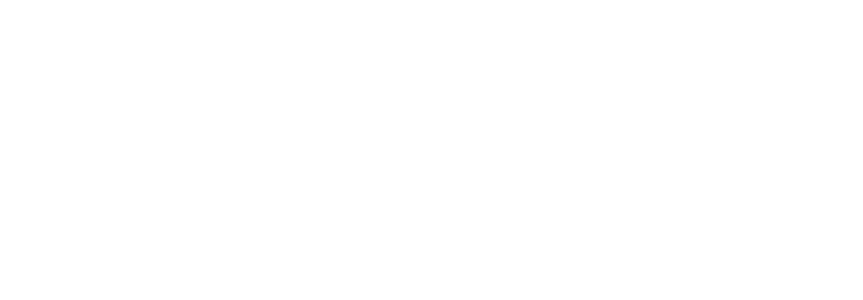
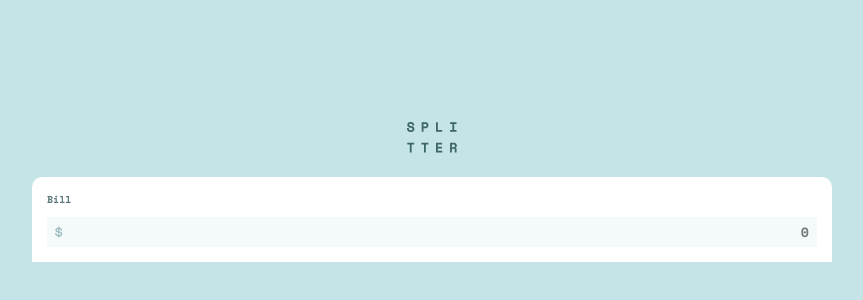
Before and after one commit to amirhossein-peyvand/tip-calculator-app, a React (Vite) app: page / in a window 1280 px wide. Shown: the part 208-508 px from the top of the page, without its empty margins (208-1071 px from the left). Built offline with nearby package versions, Linux system fonts and the light colour scheme.

Commit message:
Building main container, TipCalculator, InputArea components and giving them the basic styles

```diff
--- a/src/App.tsx
+++ b/src/App.tsx
@@ -1,5 +1,16 @@
+import logo from "./assets/logo.svg";
+import TipCaclulator from "./components/TipCaclulator";
+import "./sass/App.scss";
+
 function App() {
-  return <></>;
+  return (
+    <main className="mainContainer">
+      <section className="logoContainer">
+        <img src={logo} alt="logo" />
+      </section>
+      <TipCaclulator />
+    </main>
+  );
 }
 
 export default App;
--- /dev/null
+++ b/src/components/InputArea.tsx
@@ -0,0 +1,20 @@
+import dolorSign from "../assets/icon-dollar.svg";
+import "../sass/InputArea.scss";
+
+const InputArea = () => {
+  return (
+    <section className="inputArea">
+      <section className="billContainer">
+        <label htmlFor="bill">Bill</label>
+        <div>
+          <img src={dolorSign} alt="dolorSign" />
+          <input id="bill" className="bill" type="number" placeholder="0" />
+        </div>
+      </section>
+      <div></div>
+      <div></div>
+    </section>
+  );
+};
+
+export default InputArea;
--- /dev/null
+++ b/src/components/TipCaclulator.tsx
@@ -0,0 +1,12 @@
+import "../sass/TipCalculator.scss";
+import InputArea from "./InputArea";
+
+const TipCaclulator = () => {
+  return (
+    <article className="tipCalculator">
+      <InputArea />
+    </article>
+  );
+};
+
+export default TipCaclulator;
--- a/src/index.css
+++ b/src/index.css
@@ -16,6 +16,7 @@
   display: flex;
   justify-content: center;
   min-height: 100vh;
+  background-color: hsl(185, 41%, 84%);
 }
 
 #root {
--- /dev/null
+++ b/src/sass/App.scss
@@ -0,0 +1,17 @@
+@import "colors.scss";
+
+.mainContainer {
+  align-items: center;
+  display: flex;
+  flex-direction: column;
+  margin: auto;
+  max-width: 80rem;
+  min-width: 20rem;
+  row-gap: 2rem;
+
+  .logoContainer {
+    img {
+      width: 5rem;
+    }
+  }
+}
--- /dev/null
+++ b/src/sass/InputArea.scss
@@ -0,0 +1,54 @@
+@import "colors.scss";
+
+.inputArea {
+  .billContainer {
+    display: flex;
+    flex-direction: column;
+    row-gap: 1rem;
+
+    label {
+      color: $dark-grayish-cyan;
+    }
+
+    div {
+      align-items: center;
+      background-color: $very-light-grayish-cyan;
+      border-radius: 4px;
+      column-gap: 0.3rem;
+      display: flex;
+      padding: 0 0.8rem;
+      transition: all 0.2s;
+
+      img {
+        width: 0.8rem;
+      }
+
+      input {
+        -webkit-appearance: none;
+        appearance: none;
+        background-color: transparent;
+        border: none;
+        color: $very-dark-cyan;
+        outline: none;
+        padding: 0.5rem 0;
+        text-align: right;
+        width: 100%;
+        font-weight: 700;
+      }
+
+      input::-webkit-outer-spin-button,
+      input::-webkit-inner-spin-button {
+        -webkit-appearance: none;
+        margin: 0;
+      }
+
+      input::placeholder {
+        text-align: right;
+      }
+    }
+
+    div:hover {
+      box-shadow: 0 0 1px 1.5px $strong-cyan;
+    }
+  }
+}
--- /dev/null
+++ b/src/sass/TipCalculator.scss
@@ -0,0 +1,11 @@
+@import "colors.scss";
+
+.tipCalculator {
+  background-color: $white;
+  border-radius: 10px 10px 0 0;
+  display: flex;
+  flex-direction: column;
+  padding: 1.5rem;
+  row-gap: 2rem;
+  width: 100%;
+}
```
